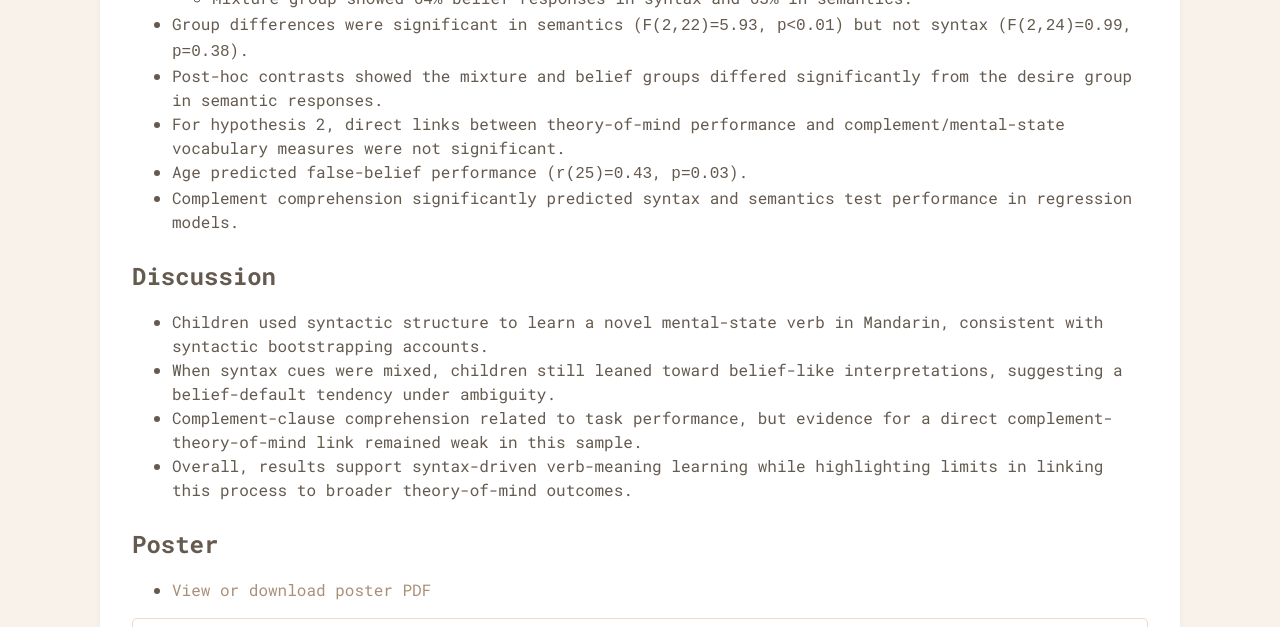
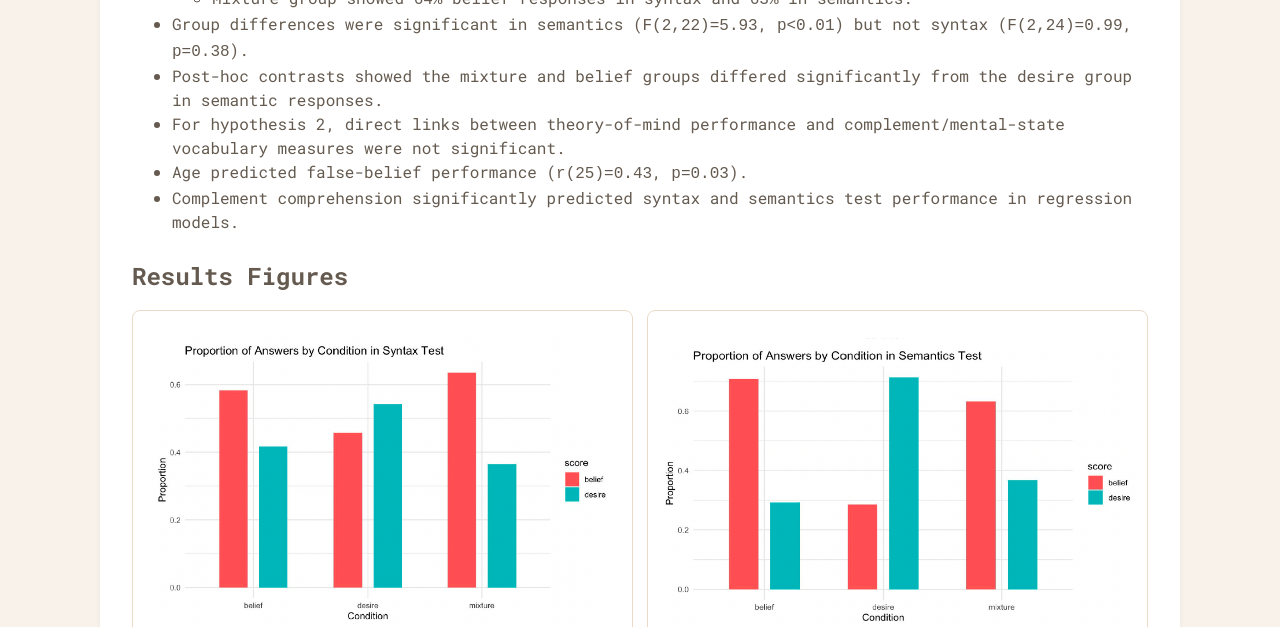
Before and after one commit to yuexin-li-7/yuexin-li-7.github.io, a Jekyll site: the page built from research/mental-state-verb-learning-and-theory-of-mind.md, in a window 1280 px wide and 900 px high, scrolled down 1699 px, cut to the strip 0-627 px from the top of the window. Built offline with Jekyll 4.4.1, drawn with Linux system fonts in a browser that asks for light colours.

Commit message:
Add mental-state results figures section with two plots

```diff
--- a/research/mental-state-verb-learning-and-theory-of-mind.md
+++ b/research/mental-state-verb-learning-and-theory-of-mind.md
@@ -60,6 +60,17 @@ Syntactic Bootstrapping of Mental State Verbs in Mandarin-Speaking Children exam
 - Age predicted false-belief performance (`r(25)=0.43`, `p=0.03`).
 - Complement comprehension significantly predicted syntax and semantics test performance in regression models.
 
+## Results Figures
+
+<div class="project-figure-grid">
+  <figure class="project-figure">
+    <img src="{{ '/media/research/mental-state-verb/figure-syntax.png' | relative_url }}" alt="Syntax test results figure">
+  </figure>
+  <figure class="project-figure">
+    <img src="{{ '/media/research/mental-state-verb/figure-semantics.png' | relative_url }}" alt="Semantics test results figure">
+  </figure>
+</div>
+
 ## Discussion
 
 - Children used syntactic structure to learn a novel mental-state verb in Mandarin, consistent with syntactic bootstrapping accounts.
```
Also changed, not shown: media/research/mental-state-verb/figure-semantics.png (added), media/research/mental-state-verb/figure-syntax.png (added).
